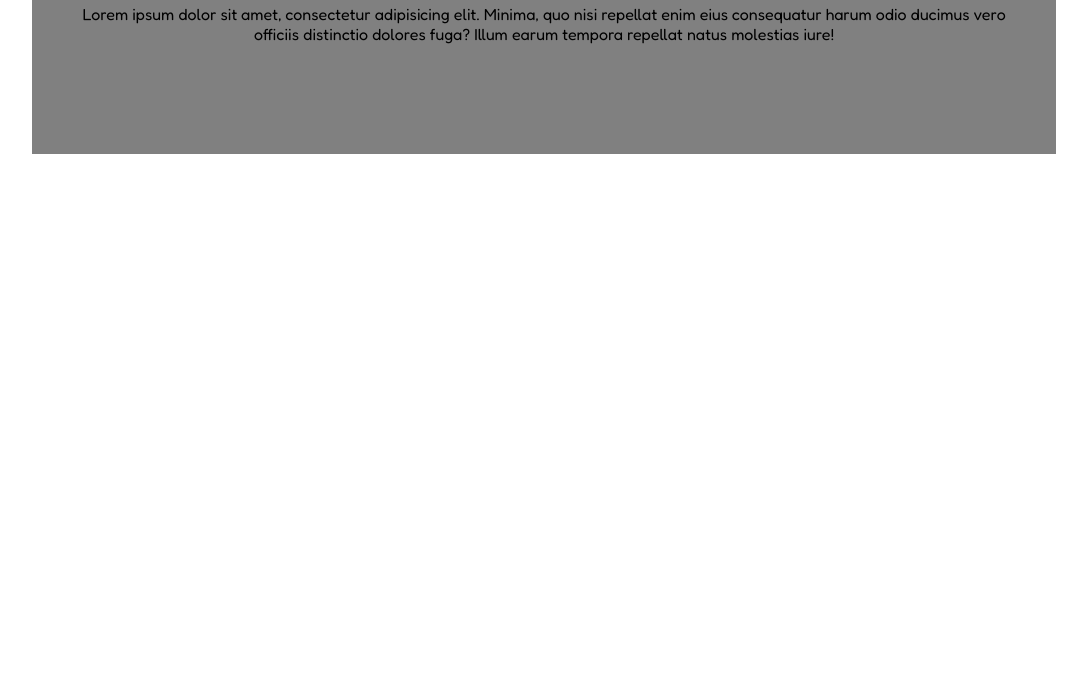
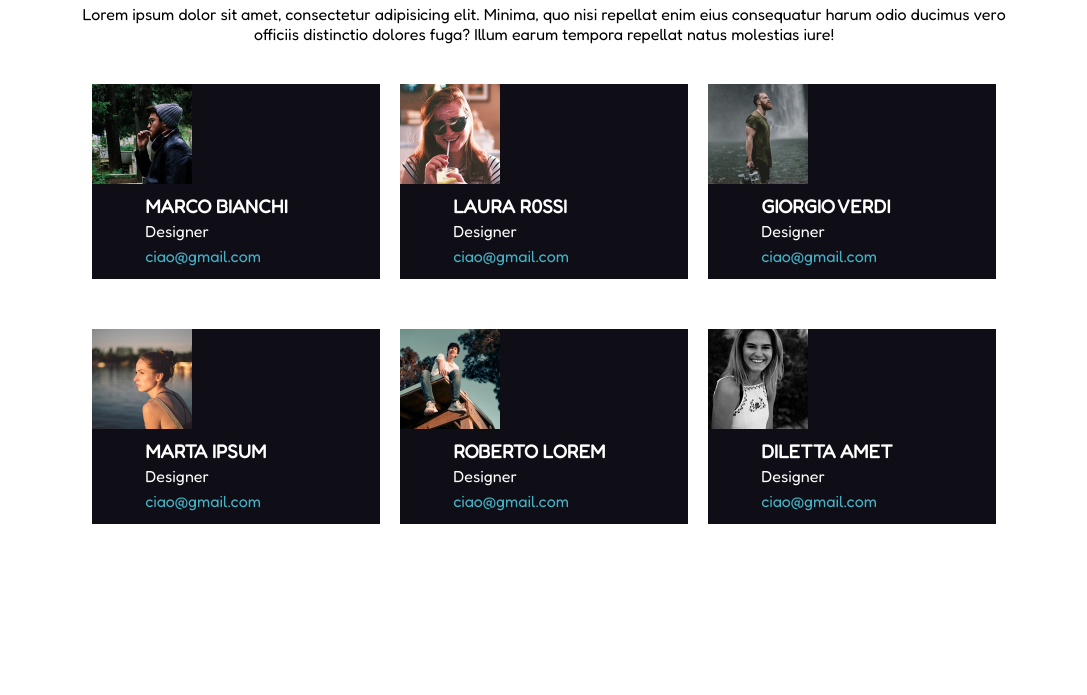
Before and after one commit to GretaFormica/html-css-float-cards, a plain HTML site: page index.html in a window 1280 px wide. Shown: the part 105-800 px from the top of the page, without its empty margins (96-1183 px from the left). Drawn offline with Linux system fonts and the light colour scheme.

Commit message:
main + css

```diff
--- a/index.html
+++ b/index.html
@@ -26,16 +26,62 @@
         <main>
             <p>Lorem ipsum dolor sit amet, consectetur adipisicing elit. Minima, quo nisi repellat enim eius consequatur harum odio ducimus vero officiis distinctio dolores fuga? Illum earum tempora repellat natus molestias iure!</p>
 
-            <div class="row">
+            <div class="row clearfix">
+
                        <div class="column">
-                    <img src="" alt="">
+                            <img src="./img/male1.png" alt="male">
+                                <div class="inline">
+                                    <h3>MARCO BIANCHI</h3>
+                                        <p>Designer</p>
+                                        <a href="#">ciao@gmail.com</a>
                                 </div>
+                        </div>
+
                         <div class="column">
-                    <img src="" alt="">
+                            <img src="./img/female1.png" alt="famale">
+                                <div class="inline">
+                                    <h3>LAURA R0SSI</h3>
+                                        <p>Designer</p>
+                                        <a href="#">ciao@gmail.com</a>
                                 </div>
+                        </div>
+
                         <div class="column">
-                    <img src="" alt="">
+                            <img src="./img/male2.png" alt="male">
+                                <div class="inline">
+                                    <h3>GIORGIO VERDI</h3>
+                                        <p>Designer</p>
+                                        <a href="#">ciao@gmail.com</a>
                                 </div>
+                        </div>
+
+                        <div class="column">
+                            <img src="./img/female2.png" alt="female">
+                                <div class="inline">
+                                    <h3>MARTA IPSUM</h3>
+                                        <p>Designer</p>
+                                        <a href="#">ciao@gmail.com</a>
+                                </div>
+                        </div>
+
+                        <div class="column">
+                            <img src="./img/male3.png" alt="male">
+                                <div class="inline">
+                                    <h3>ROBERTO LOREM</h3>
+                                        <p>Designer</p>
+                                        <a href="#">ciao@gmail.com</a>
+                                </div>
+                        </div>
+
+                        <div class="column">
+                            <img src="./img/female3.png" alt="female">
+                                <div class="inline">
+                                    <h3>DILETTA AMET</h3>
+                                        <p>Designer</p>
+                                        <a href="#">ciao@gmail.com</a>
+                                </div>
+                        </div>
+
             </div>
 
         </main>
--- a/style.css
+++ b/style.css
@@ -6,16 +6,11 @@
 }
 
 .container{
-    background-color: grey;
     width: 80%;
     max-width: 1200px;
     margin: auto;
     padding: 50px;
     text-align: center;
-}
-
-img{
-    max-width: 100%;
 }
 
 .clearfix::after{
@@ -32,6 +27,36 @@ body{
 
 h1{
     margin-bottom: 20px;
+    color: #e53170;
 }
 
 /* main */
+
+img{
+    max-width: 100%;
+    width: 100px;
+    float: left;
+}
+
+.column{
+    float: left;
+    width: calc(100% / 3 - 20px);
+    margin: 10px;
+    margin-top: 40px;
+    background-color:  #0f0e17;
+}
+
+.inline{
+    width: 70%;
+    display: inline-block;
+    text-align: left;
+    margin-left: 0;
+    line-height: 25px;
+    padding: 10px;
+    color: white;
+}
+
+a{
+    text-decoration: none;
+    color: #46b2c6;
+}
```
Also changed, not shown: img/female1.png (added), img/female2.png (added), img/female3.png (added), img/male1.png (added), img/male2.png (added), img/male3.png (added). Lines whose indentation alone changed are shown as unchanged.
